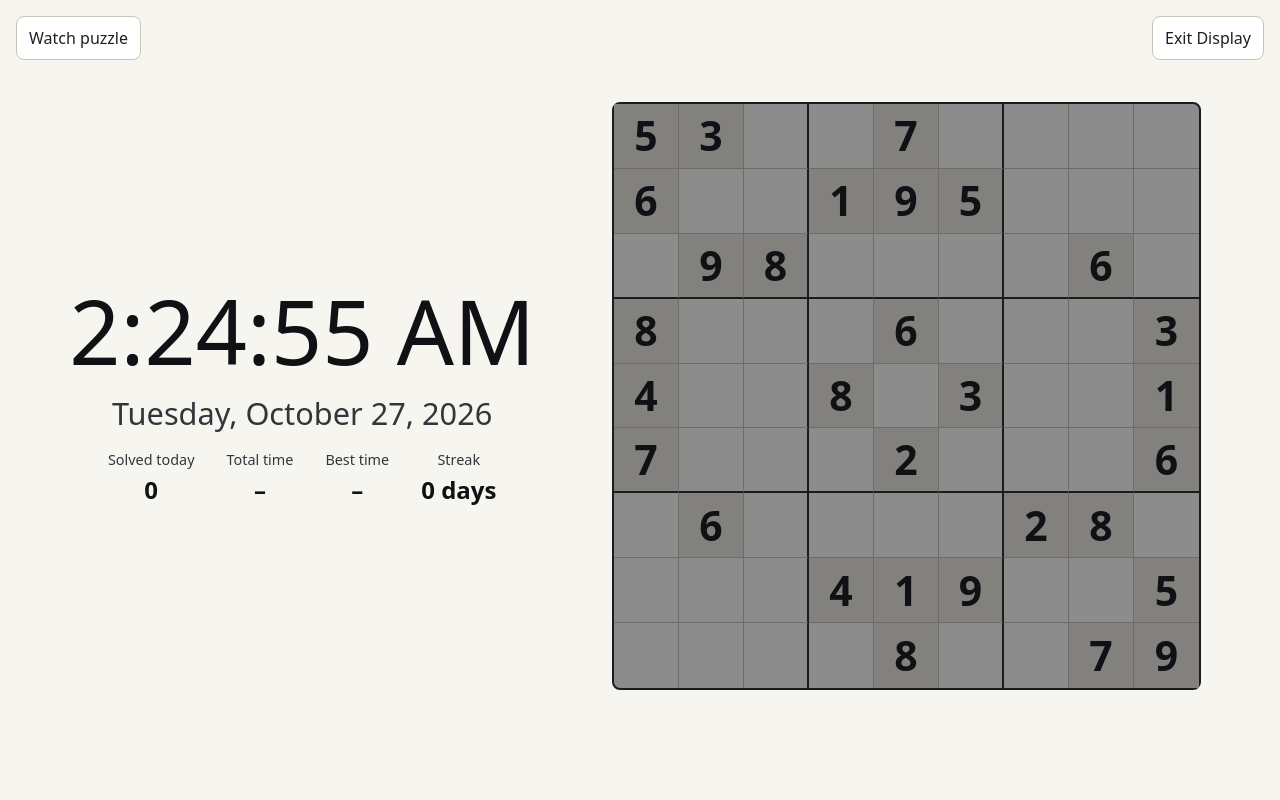
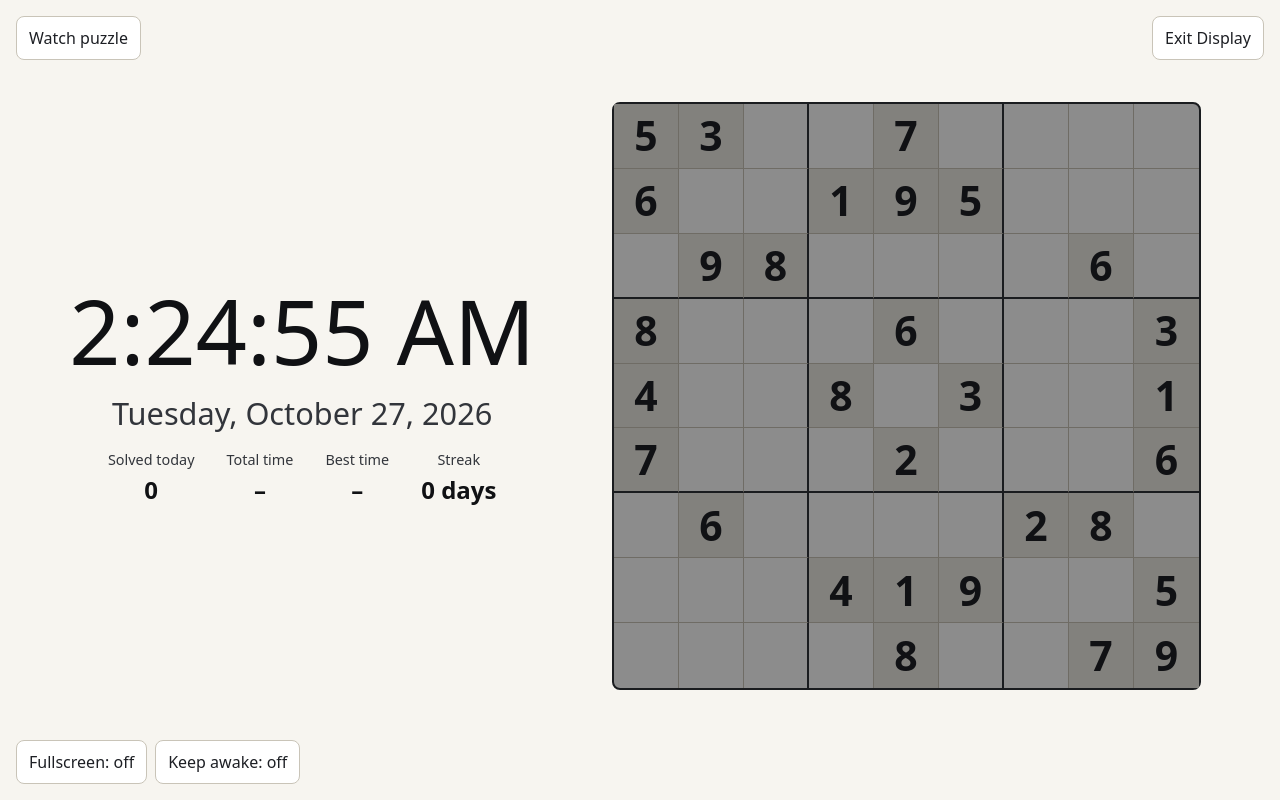
Before and after one commit to JonahBreipohl/sudoku, a React (Vite) app: page / in a window 1280 px wide. Both pictures are taken after a click on the button "Display". Built offline with nearby package versions, Linux system fonts and the light colour scheme.

Commit message:
M9-06: fullscreen and keep-awake toggles in Display mode
Co-Authored-By: Claude Sonnet 5.5 <noreply@anthropic.com>
Claude-Session: https://claude.ai/code/session_01EhhwW56MUkaWe4DtaR5MXb

```diff
--- /dev/null
+++ b/src/ui/display/DisplayControls.tsx
@@ -0,0 +1,66 @@
+import { useCallback, useEffect, useRef, useState } from "react";
+import { createWakeLock, fullscreenSupported, wakeLockSupported, type WakeLockController } from "./wakeLock";
+
+function isFullscreen(): boolean {
+  return document.fullscreenElement != null;
+}
+
+/** Fullscreen and keep-awake toggles. Each renders nothing where its API is missing. */
+export function DisplayControls() {
+  const canFullscreen = fullscreenSupported(typeof document === "undefined" ? undefined : document);
+  const canWake = wakeLockSupported(typeof navigator === "undefined" ? undefined : (navigator as Navigator));
+
+  const [full, setFull] = useState(() => canFullscreen && isFullscreen());
+  useEffect(() => {
+    if (!canFullscreen) return;
+    const sync = () => setFull(isFullscreen());
+    document.addEventListener("fullscreenchange", sync);
+    return () => document.removeEventListener("fullscreenchange", sync);
+  }, [canFullscreen]);
+
+  const toggleFull = useCallback(() => {
+    const p = isFullscreen() ? document.exitFullscreen() : document.documentElement.requestFullscreen();
+    p.catch(() => {}); // refused by the browser: the button simply stays off
+  }, []);
+
+  const [awake, setAwake] = useState(false);
+  const [wanted, setWanted] = useState(false);
+  const ctlRef = useRef<WakeLockController | null>(null);
+  useEffect(() => {
+    if (!canWake) return;
+    const ctl = createWakeLock(navigator.wakeLock, document, setAwake);
+    ctlRef.current = ctl;
+    return () => {
+      ctl.dispose();
+      ctlRef.current = null;
+    };
+  }, [canWake]);
+
+  const toggleWake = useCallback(() => {
+    const ctl = ctlRef.current;
+    if (!ctl) return;
+    if (ctl.isEnabled()) {
+      setWanted(false);
+      void ctl.disable();
+    } else {
+      setWanted(true);
+      void ctl.enable();
+    }
+  }, []);
+
+  if (!canFullscreen && !canWake) return null;
+  return (
+    <div className="display-controls">
+      {canFullscreen && (
+        <button type="button" className="ctl" aria-pressed={full} onClick={toggleFull}>
+          {full ? "Fullscreen: on" : "Fullscreen: off"}
+        </button>
+      )}
+      {canWake && (
+        <button type="button" className="ctl" aria-pressed={wanted} onClick={toggleWake}>
+          {wanted ? (awake ? "Keep awake: on" : "Keep awake: waiting") : "Keep awake: off"}
+        </button>
+      )}
+    </div>
+  );
+}
--- a/src/ui/display/DisplayMode.tsx
+++ b/src/ui/display/DisplayMode.tsx
@@ -2,6 +2,7 @@ import { useEffect, useRef, useState } from "react";
 import { formatClockSeconds, formatLongDate } from "../clock";
 import { useSecondTick } from "../useSecondTick";
 import { useDrift } from "./useDrift";
+import { DisplayControls } from "./DisplayControls";
 import { DisplayBoard } from "./DisplayBoard";
 import { TodayStats } from "./TodayStats";
 import { WatchPuzzle } from "./WatchPuzzle";
@@ -55,6 +56,7 @@ export function DisplayMode({ onExit }: { onExit: () => void }) {
       <button type="button" className="ctl display-watch-toggle" aria-pressed={watching} onClick={() => setWatching((w) => !w)}>
         Watch puzzle
       </button>
+      <DisplayControls />
       <button ref={buttonRef} type="button" className="ctl display-exit" onClick={onExit} aria-keyshortcuts="Escape">
         Exit Display
       </button>
--- a/src/ui/display/display.css
+++ b/src/ui/display/display.css
@@ -279,3 +279,18 @@
   min-height: var(--touch);
   min-width: var(--touch);
 }
+
+/* Bottom corner controls; pressed state gets a heavy border and weight in addition to the label text. */
+.display-controls {
+  position: absolute;
+  bottom: var(--gutter);
+  left: var(--gutter);
+  display: flex;
+  flex-wrap: wrap;
+  gap: 8px;
+}
+
+.display-controls .ctl[aria-pressed="true"] {
+  border: 3px solid var(--line-strong);
+  font-weight: 700;
+}
--- /dev/null
+++ b/src/ui/display/wakeLock.ts
@@ -0,0 +1,98 @@
+/** Minimal shapes of the Screen Wake Lock API, so tests can mock it without a DOM. */
+export interface WakeLockSentinelLike {
+  release(): Promise<void>;
+  addEventListener(type: "release", listener: () => void): void;
+}
+export interface WakeLockApi {
+  request(type: "screen"): Promise<WakeLockSentinelLike>;
+}
+export interface VisibilityDoc {
+  visibilityState: string;
+  addEventListener(type: "visibilitychange", listener: () => void): void;
+  removeEventListener(type: "visibilitychange", listener: () => void): void;
+}
+
+export function wakeLockSupported(nav: { wakeLock?: WakeLockApi } | undefined): boolean {
+  return !!nav && typeof nav.wakeLock?.request === "function";
+}
+
+export interface WakeLockController {
+  /** Turn on: acquire now and keep re-acquiring after the page becomes visible. Resolves to whether held. */
+  enable(): Promise<boolean>;
+  disable(): Promise<void>;
+  isEnabled(): boolean;
+  dispose(): void;
+}
+
+/**
+ * The browser drops a wake lock whenever the page is hidden, so while the user wants it on we
+ * re-request on every return to visible. `onChange` reports whether a lock is actually held.
+ */
+export function createWakeLock(
+  api: WakeLockApi,
+  doc: VisibilityDoc,
+  onChange: (held: boolean) => void = () => {},
+): WakeLockController {
+  let wanted = false;
+  let sentinel: WakeLockSentinelLike | null = null;
+  let pending: Promise<boolean> | null = null;
+
+  const acquire = (): Promise<boolean> => {
+    if (sentinel) return Promise.resolve(true);
+    if (pending) return pending;
+    pending = api
+      .request("screen")
+      .then((s) => {
+        if (!wanted) {
+          void s.release().catch(() => {});
+          return false;
+        }
+        sentinel = s;
+        s.addEventListener("release", () => {
+          if (sentinel === s) {
+            sentinel = null;
+            onChange(false);
+          }
+        });
+        onChange(true);
+        return true;
+      })
+      .catch(() => false) // denied (low battery, policy): stay off quietly
+      .finally(() => {
+        pending = null;
+      });
+    return pending;
+  };
+
+  const onVisibility = () => {
+    if (wanted && doc.visibilityState === "visible") void acquire();
+  };
+  doc.addEventListener("visibilitychange", onVisibility);
+
+  return {
+    async enable() {
+      wanted = true;
+      if (doc.visibilityState !== "visible") return false; // acquired on next visible
+      return acquire();
+    },
+    async disable() {
+      wanted = false;
+      const s = sentinel;
+      sentinel = null;
+      onChange(false);
+      if (s) await s.release().catch(() => {});
+    },
+    isEnabled: () => wanted,
+    dispose() {
+      wanted = false;
+      doc.removeEventListener("visibilitychange", onVisibility);
+      const s = sentinel;
+      sentinel = null;
+      if (s) void s.release().catch(() => {});
+    },
+  };
+}
+
+export function fullscreenSupported(doc: { fullscreenEnabled?: boolean } | undefined): boolean {
+  return !!doc && doc.fullscreenEnabled === true;
+}
```
Also changed, not shown: 1 other file (tests, documents, lock files or other folders).
